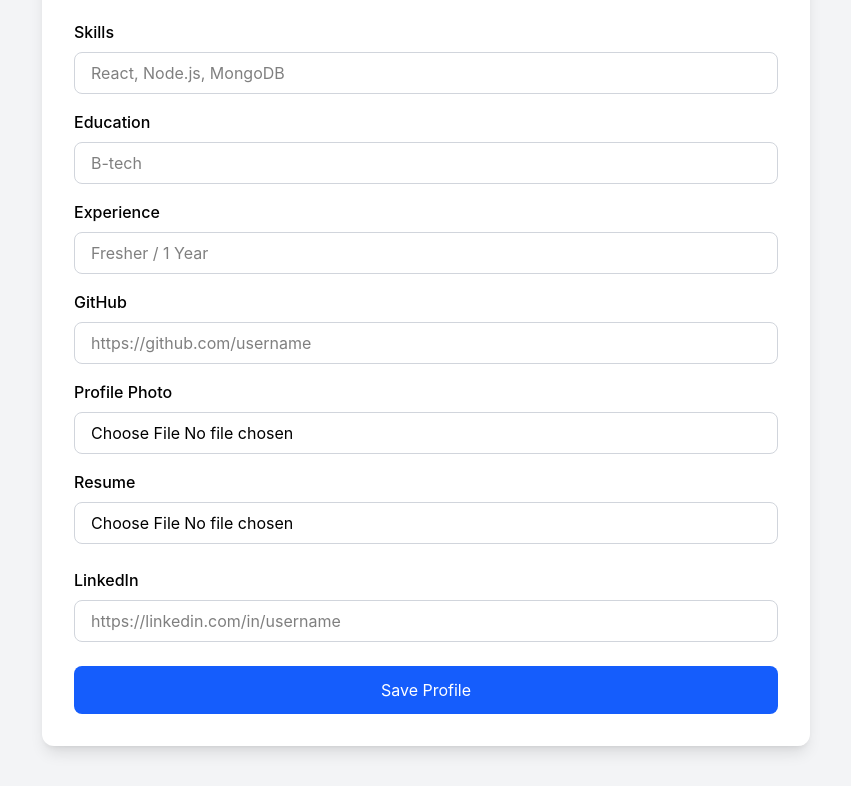
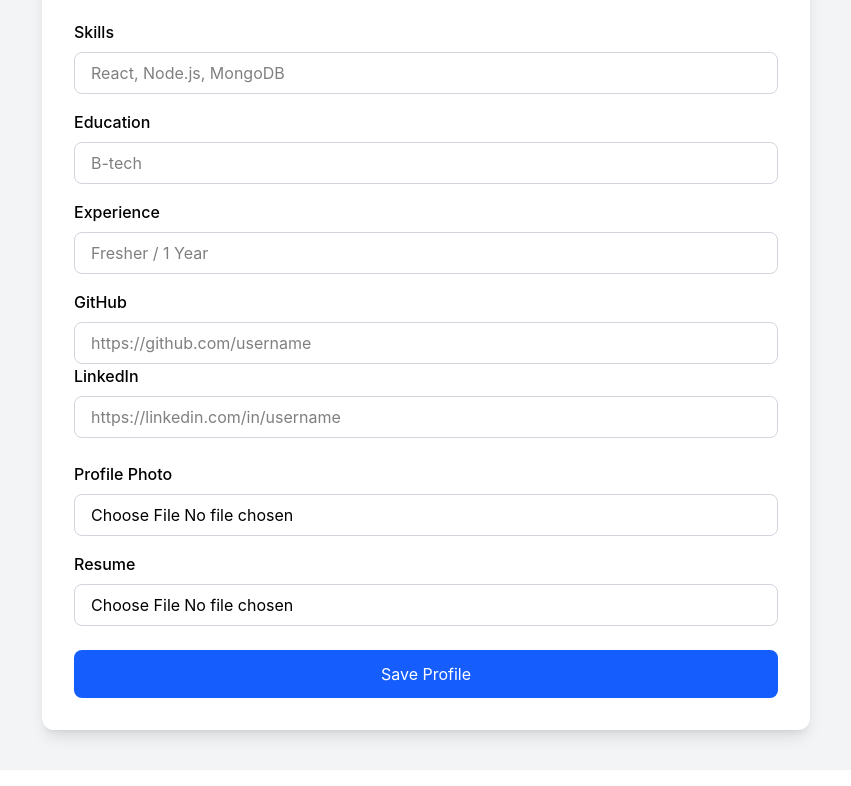
Before and after one commit to kumarharsh7070/Hirehub-mern, a React (Vite) app in the folder FRONTED/: page /profile in a window 1280 px wide. Shown: the part 360-1146 px from the top of the page, without its empty margins (214-1065 px from the left). Built offline with nearby package versions, Linux system fonts and the light colour scheme.

Commit message:
Complete authentication flow and profile UI with uploads

```diff
--- a/FRONTED/src/pages/Profile.jsx
+++ b/FRONTED/src/pages/Profile.jsx
@@ -1,4 +1,6 @@
 import { useState } from "react";
+import api from "../services/api";
+
 
 function Profile() {
   const [bio, setBio] = useState("");
@@ -7,10 +9,10 @@ function Profile() {
   const [experience, setExperience] = useState("");
   const [github, setGithub] = useState("");
   const [linkedin, setLinkedin] = useState("");
-  const [profilepicture, setprofilepicture] = useState("null");
-  const [resume,setresume] = useState("null");
+  const [profilePhoto, setProfilePhoto] = useState(null);
+  const [resume, setResume] = useState(null);
 
-  const handleSubmit = (e) => {
+  const handleSubmit = async (e) => {
     e.preventDefault();
 
     console.log({
@@ -20,7 +22,7 @@ function Profile() {
       experience,
       github,
       linkedin,
-      profilepicture,
+      profilePhoto,
       resume,
     });
   };
@@ -109,37 +111,7 @@ function Profile() {
               onChange={(e) => setGithub(e.target.value)}
               className="w-full border border-gray-300 rounded-lg px-4 py-2"
             />
-          </div>
-          <div className="mb-4">
-  <label className="block mb-2 font-medium">
-    Profile Photo
-  </label>
-
-  <input
-    type="file"
-    accept="image/*"
-    onChange={(e) =>
-      setProfilePhoto(e.target.files[0])
-    }
-    className="w-full border border-gray-300 rounded-lg px-4 py-2"
-  />
-</div>
-
-<div className="mb-6">
-  <label className="block mb-2 font-medium">
-    Resume
-  </label>
-
-  <input
-    type="file"
-    accept=".pdf,.doc,.docx"
-    onChange={(e) =>
-      setResume(e.target.files[0])
-    }
-    className="w-full border border-gray-300 rounded-lg px-4 py-2"
-  />
-</div>
-          {/* Linkedin */}
+            {/* Linkedin */}
           <div className="mb-6">
             <label className="block mb-2 font-medium">
               LinkedIn
@@ -153,6 +125,44 @@ function Profile() {
               className="w-full border border-gray-300 rounded-lg px-4 py-2"
             />
           </div>
+          </div>
+          <div className="mb-4">
+            <label className="block mb-2 font-medium">
+              Profile Photo
+            </label>
+
+            <input
+              type="file"
+              accept="image/*"
+              onChange={(e) => setProfilePhoto(e.target.files[0])}
+              className="w-full border border-gray-300 rounded-lg px-4 py-2"
+            />
+
+            {profilePhoto && (
+              <p className="text-sm text-gray-600 mt-2">
+                Selected: {profilePhoto.name}
+              </p>
+            )}
+          </div>
+
+          <div className="mb-6">
+            <label className="block mb-2 font-medium">
+              Resume
+            </label>
+
+            <input
+              type="file"
+              accept=".pdf,.doc,.docx"
+              onChange={(e) => setResume(e.target.files[0])}
+              className="w-full border border-gray-300 rounded-lg px-4 py-2"
+            />
+            {resume && (
+              <p className="text-sm text-gray-600 mt-2">
+                Selected: {resume.name}
+              </p>
+            )}
+          </div>
+
 
           <button
             type="submit"
--- a/FRONTED/src/services/api.js
+++ b/FRONTED/src/services/api.js
@@ -4,4 +4,17 @@ const api = axios.create({
   baseURL: import.meta.env.VITE_API_URL,
 });
 
+
+
+api.interceptors.request.use(
+  (config) => {
+    const token = localStorage.getItem("token");
+    if (token) {
+      config.headers.Authorization = `Bearer ${token}`;
+    }
+    return config;
+  },
+  (error) => Promise.reject(error)
+);
+
 export default api;
```
